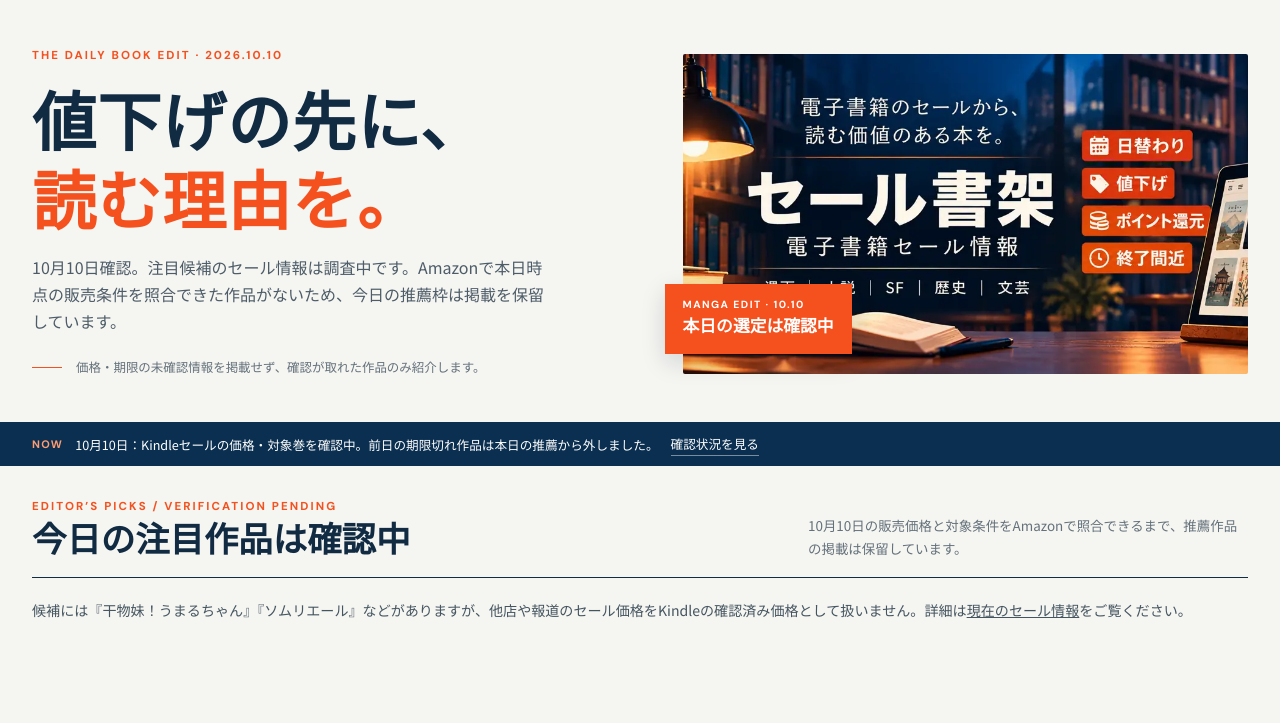
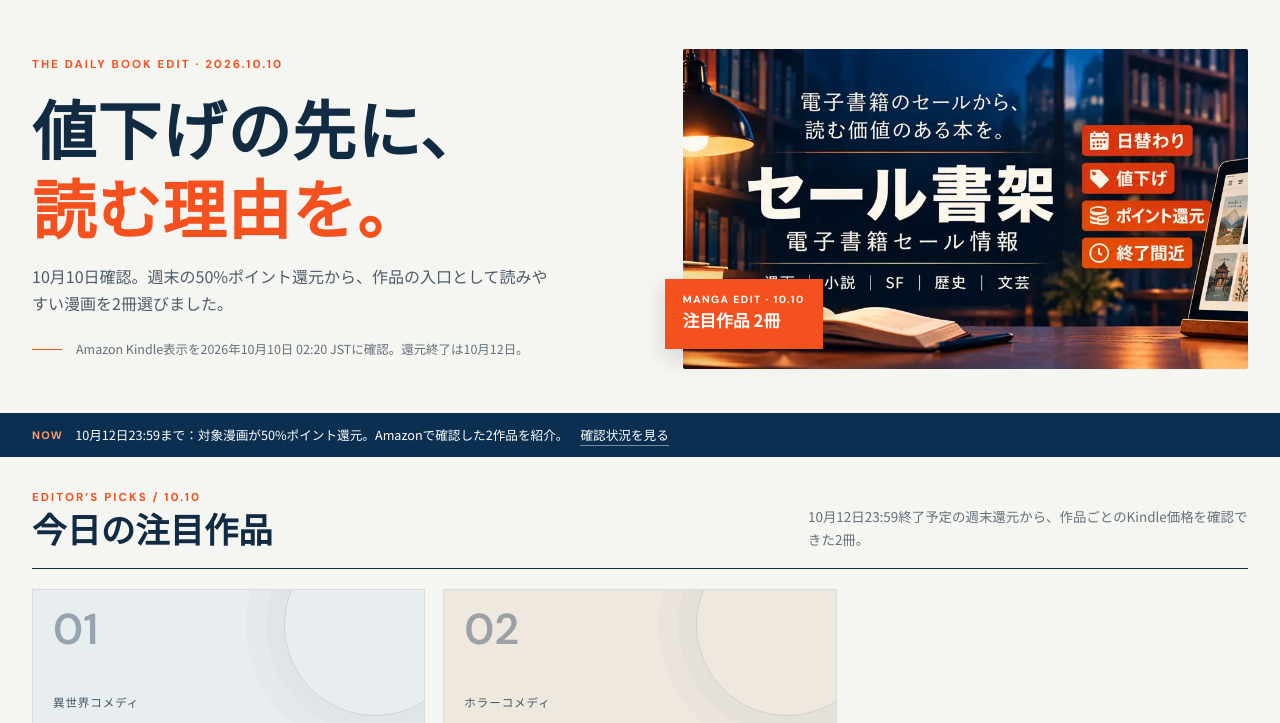
Before and after one commit to realyanderedere-coder/saleshoka, a website: page public/index.html in a window 1280 px wide. Shown: the part 77-800 px from the top of the page. Drawn offline with Linux system fonts and the light colour scheme.

Commit message:
Update sales content 2026-10-10

```diff
--- a/public/index.html
+++ b/public/index.html
@@ -43,11 +43,14 @@ footer{background:#071e33;color:#d9e2e9;padding:32px 0;font-size:.76rem}.foot{di
 <header><div class="wrap nav"><a class="brand" href="/" aria-label="セール書架 トップ"><img src="/images/saleshoka-logo.webp" alt=""><span>セール<em>書架</em></span></a><nav id="mainnav" aria-label="メインナビゲーション"><a href="#picks">今日の注目</a><a href="#campaigns">開催中セール</a><a href="#shelves">本を探す</a><a class="nav-cta" href="/sales/current.html">セール一覧</a></nav><button class="menu" type="button" aria-expanded="false" aria-controls="mainnav">メニュー</button></div></header>
 <main>
 <section class="wrap hero">
-<div><div class="eyebrow">THE DAILY BOOK EDIT · 2026.10.10</div><h1>値下げの先に、<span>読む理由を。</span></h1><p class="hero-copy">10月10日確認。注目候補のセール情報は調査中です。Amazonで本日時点の販売条件を照合できた作品がないため、今日の推薦枠は掲載を保留しています。</p><div class="hero-meta">価格・期限の未確認情報を掲載せず、確認が取れた作品のみ紹介します。</div></div>
-<div class="hero-visual"><img src="/images/saleshoka-banner.webp" alt="書棚と電子書籍端末を描いたセール書架のブランドビジュアル"><div class="issue"><small>MANGA EDIT · 10.10</small><strong>本日の選定は確認中</strong></div></div>
+<div><div class="eyebrow">THE DAILY BOOK EDIT · 2026.10.10</div><h1>値下げの先に、<span>読む理由を。</span></h1><p class="hero-copy">10月10日確認。週末の50%ポイント還元から、作品の入口として読みやすい漫画を2冊選びました。</p><div class="hero-meta">Amazon Kindle表示を2026年10月10日 02:20 JSTに確認。還元終了は10月12日。</div></div>
+<div class="hero-visual"><img src="/images/saleshoka-banner.webp" alt="書棚と電子書籍端末を描いたセール書架のブランドビジュアル"><div class="issue"><small>MANGA EDIT · 10.10</small><strong>注目作品 2冊</strong></div></div>
 </section>
-<div class="ticker"><div class="wrap"><strong>NOW</strong><span>10月10日：Kindleセールの価格・対象巻を確認中。前日の期限切れ作品は本日の推薦から外しました。</span><a href="/sales/current.html">確認状況を見る</a></div></div>
-<section class="wrap featured" id="picks"><div class="section-top"><div><div class="kicker">EDITOR’S PICKS / VERIFICATION PENDING</div><h2>今日の注目作品は確認中</h2></div><p>10月10日の販売価格と対象条件をAmazonで照合できるまで、推薦作品の掲載は保留しています。</p></div><p class="reason">候補には『干物妹！うまるちゃん』『ソムリエール』などがありますが、他店や報道のセール価格をKindleの確認済み価格として扱いません。詳細は<a href="/sales/current.html" style="text-decoration:underline">現在のセール情報</a>をご覧ください。</p></section>
+<div class="ticker"><div class="wrap"><strong>NOW</strong><span>10月12日23:59まで：対象漫画が50%ポイント還元。Amazonで確認した2作品を紹介。</span><a href="/sales/current.html">確認状況を見る</a></div></div>
+<section class="wrap featured" id="picks"><div class="section-top"><div><div class="kicker">EDITOR’S PICKS / 10.10</div><h2>今日の注目作品</h2></div><p>10月12日23:59終了予定の週末還元から、作品ごとのKindle価格を確認できた2冊。</p></div><div class="book-grid">
+<article class="book"><div class="book-art"><span class="num">01</span><span class="topic">異世界コメディ</span></div><div class="book-info"><div class="book-label">50% POINTS · 10/12まで</div><h3>異世界おじさん 1</h3><div class="author">殆ど死んでいる</div><p class="reason">異世界帰りのおじさんと甥の共同生活。異文化ギャップの笑いからシリーズに入れる1巻。</p><div class="price-row"><span class="price">647円</span><span class="discount">324pt還元</span></div><p class="price-note">Kindle版 · 50%ポイント · 10/12 23:59まで</p><a class="action" href="https://www.amazon.co.jp/dp/B07K84PQJN?tag=saleshoka-22" target="_blank" rel="sponsored nofollow noopener">Amazonで確認 <span>↗</span></a></div></article>
+<article class="book"><div class="book-art"><span class="num">02</span><span class="topic">ホラーコメディ</span></div><div class="book-info"><div class="book-label">50% POINTS · 10/12まで</div><h3>見える子ちゃん 1</h3><div class="author">泉 朝樹</div><p class="reason">見えてしまう怪異を必死に無視する新感覚ホラー。怖さと日常コメディの振れ幅が入口から伝わる。</p><div class="price-row"><span class="price">347円</span><span class="discount">174pt還元</span></div><p class="price-note">Kindle版 · 50%ポイント · 10/12 23:59まで</p><a class="action" href="https://www.amazon.co.jp/dp/B07QCRDVKF?tag=saleshoka-22" target="_blank" rel="sponsored nofollow noopener">Amazonで確認 <span>↗</span></a></div></article>
+</div><p class="reason">掲載数は確認済みの2冊です。3冊目は条件を確認できなかったため追加していません。全巻などの対象条件は<a href="/sales/current.html" style="text-decoration:underline">現在のセール情報</a>をご確認ください。</p></section>
 <section class="discover" id="campaigns"><div class="wrap"><div class="section-top"><div><div class="kicker">MORE TO DISCOVER</div><h2>次に見るセール</h2></div><p>キャンペーンは作品を見つける入口。対象・価格は販売ページでご確認ください。</p></div><div class="campaigns">
 <a class="campaign" href="https://www.amazon.co.jp/amz-books/book-deals?_encoding=UTF8&amp;node=222732532051&amp;tag=saleshoka-22" target="_blank" rel="sponsored nofollow noopener"><div><h3>Kindle本セール一覧</h3><p>開催中の対象作品と価格をAmazonで確認。</p></div><span class="until">随時更新</span></a>
 <a class="campaign" href="https://www.amazon.co.jp/b?_encoding=UTF8&amp;node=221221107051&amp;pf_rd_p=3f8b6743-78f7-4ffd-a86e-3619fc304d98&amp;pf_rd_r=X5W52ZT24AEK5VBBG356&amp;linkCode=ll2&amp;tag=saleshoka-22&amp;linkId=90f26589a290eb716cfdef1590b12ea2&amp;ref_=as_li_ss_tl" target="_blank" rel="sponsored nofollow noopener"><div><h3>Kindleキャンペーン一覧</h3><p>出版社・ジャンルごとの企画と対象本をまとめてチェック。</p></div><span class="until">随時更新</span></a>
```
Also changed, not shown: public/sales/current.html (+3 -3 lines).
